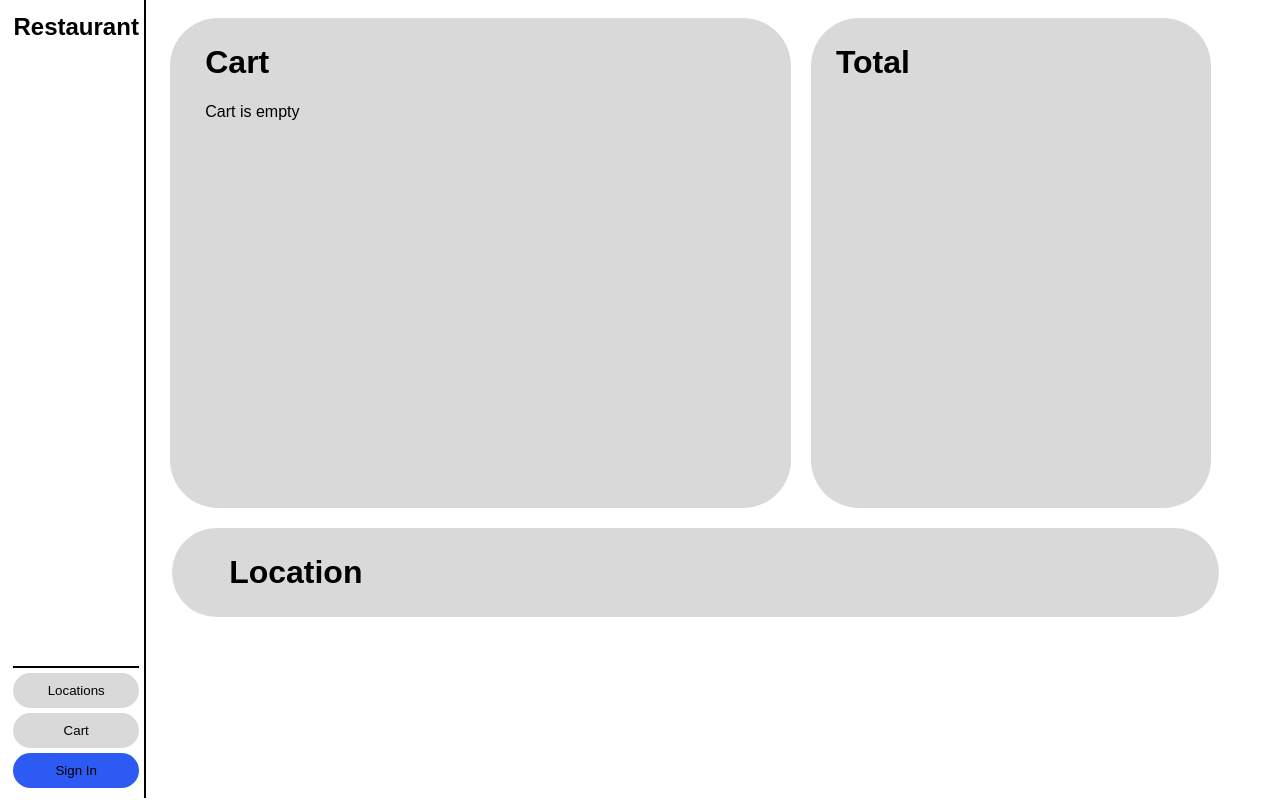
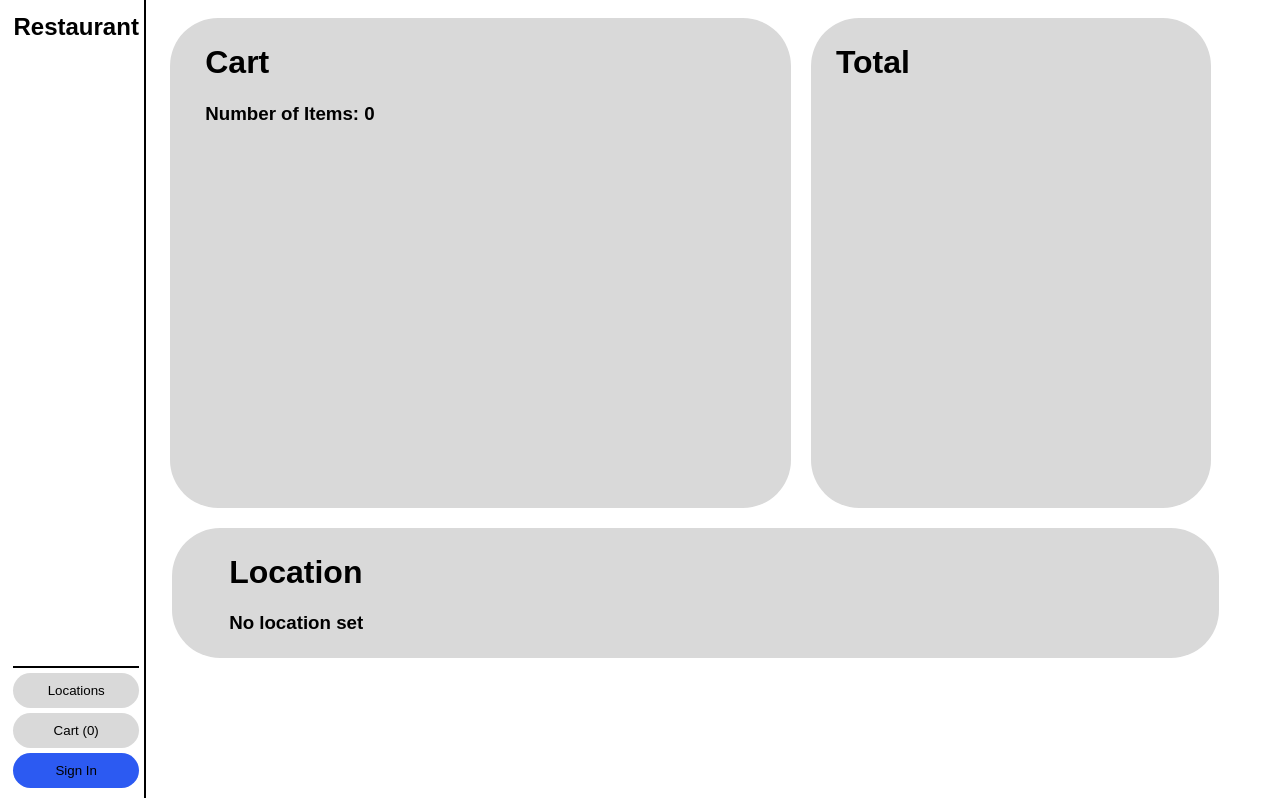
Before and after one commit to nmalicki/restaurant, a PHP site: page /restaurant/cart.php in a window 1280 px wide. Run offline with PHP 8.4, Linux system fonts and the light colour scheme; data comes from the database, SQL or seed files in the repository.

Commit message:
updates to cart and location setting functionality

```diff
--- a/cart.php
+++ b/cart.php
@@ -3,12 +3,40 @@
     <?php
     include "header.php";
     require "shared/dbConnect.php";
-    $sql = "SELECT orders.`orderId`, `dishId`, dish.menuId FROM `dish`, `orders`, menuItem, ingredient WHERE orders.orderId = 12 AND dish.orderId = orders.orderId and dish.menuId = menuitem.menuItemId;";
-    //partial sql statement, not done or working rn
-    /*
-     * Click nbfs://nbhost/SystemFileSystem/Templates/Licenses/license-default.txt to change this license
-     * Click nbfs://nbhost/SystemFileSystem/Templates/Scripting/EmptyPHP.php to edit this template
-     */
+
+    if(isset($_SESSION['orderId']) == false){
+        $sql ="SELECT `AUTO_INCREMENT` FROM  INFORMATION_SCHEMA.TABLES WHERE TABLE_SCHEMA = 'restaurant' AND TABLE_NAME  = 'orders';";
+        $result = queryDb($sql);
+        if ($result->num_rows > 0) {
+            while ($row = $result->fetch_assoc()) {
+                $orderId = $row['AUTO_INCREMENT'];
+            }
+        } else {
+            echo "0 results";
+        }
+        $_SESSION['orderId'] = $orderId;
+    }
+
+
+    $sql = "SELECT menuItemName, dish.quantity FROM dish, orders, menuItem WHERE orders.orderId = " . $_SESSION['orderId'] . " AND dish.orderId = orders.orderId and dish.menuId = menuitem.menuItemId;";
+    $result = queryDb($sql);
+    $dishes = [];
+    if ($result->num_rows > 0) {
+        while ($row = $result->fetch_assoc()) {
+            array_push($dishes, $row["menuItemName"], $row["quantity"]);
+        }
+    }
+
+    $dishesJson = json_encode($dishes);
+    echo "<script> cart = $dishesJson;</script>";
+
+    if(isset($_SESSION['location'])){
+        $locationJson = json_encode($_SESSION['location']);
+    echo "<script> cartLocation = $locationJson;</script>";
+    }
+    else{
+        //create button that sends them to location page
+    }
 
     ?>
 </head>
--- a/customer/cart.css
+++ b/customer/cart.css
@@ -31,6 +31,7 @@ Click nbfs://nbhost/SystemFileSystem/Templates/Other/CascadeStyleSheet.css to ed
 
 #cart{
     width:55%;
+    overflow-y: scroll;
 }
 #totals{
     width: 35%;
@@ -39,3 +40,17 @@ Click nbfs://nbhost/SystemFileSystem/Templates/Other/CascadeStyleSheet.css to ed
     margin-left: 13%;
     width: 82%;
 }
+
+.cartSubDiv{
+    display: flex;
+    justify-content: space-between;
+    margin-right: 2%;
+    border-bottom: 2px solid black;
+}
+
+.smallInput{
+    width: 10%;
+    border: 1px solid black ;
+    background-color: var(--main);
+    margin-top:2%;
+}
--- a/customer/location.css
+++ b/customer/location.css
@@ -50,3 +50,16 @@ button.aLocation{
     margin-top: 1%;
     background-color: var(--accent);
 }
+
+
+.locationForm{
+    width: 100%;
+}
+
+.hidden{
+    display: none;
+}
+
+.locationP{
+    margin-left: 5%;
+}
--- a/header.php
+++ b/header.php
@@ -26,7 +26,16 @@
     </div>
 
     <div id="signInContainer">
-<?php include 'customer/signInPopUp.php'; ?>
+<?php include 'customer/signInPopUp.php';
+    if(isset($_SESSION['numDishes']) == false){
+        $_SESSION['numDishes'] = 0;
+    }
+    echo "<script>numDishes = " . $_SESSION['numDishes'] . ";</script>";
+    if(isset($_SESSION['orderId'])){
+        echo "<script>console.log('orderId set');</script>";
+    }
+
+?>
     </div>
 
 </nav>
--- a/locations.php
+++ b/locations.php
@@ -7,6 +7,7 @@
     <body>
 
         <h1>Locations</h1>
+
         <div id="mountingDiv"></div>
         <?php
         //db call to get information and number of locations
--- a/shared/dbConnect.php
+++ b/shared/dbConnect.php
@@ -70,4 +70,37 @@ function loginDB($sql, $user, $pwd) {
     }
     return $message;
 }
+
+function checkOrCreateOrder() {
+    if (isset($_SESSION['location'])) {
+            $location = $_SESSION['location'][0];
+        } else {
+            $location = "NULL";
+        }
+
+        if (isset($_SESSION['customerId'])) {
+            $customerId = $_SESSION['customerId'];
+        } else {
+            $customerId = "NULL";
+    }
+
+    if (isset($_SESSION['orderId']) == false) {
+        $sql = "SELECT `AUTO_INCREMENT` FROM  INFORMATION_SCHEMA.TABLES WHERE TABLE_SCHEMA = 'restaurant' AND TABLE_NAME  = 'orders';";
+        $result = queryDb($sql);
+        if ($result->num_rows > 0) {
+            while ($row = $result->fetch_assoc()) {
+                $orderId = $row['AUTO_INCREMENT'];
+            }
+        }
+        $_SESSION['orderId'] = $orderId;
+
+
+
+        $sql = "INSERT INTO `orders` (`orderId`, `date`, `customerId`, `locationId`) VALUES (" . $_SESSION['orderId'] . ", '" . date("Y-m-d") . "', " . $customerId . ", " . $location . ");";
+        $result = modifyDb($sql);
+    } else {
+        $sql = "UPDATE `orders` SET `customerId`= $customerId, `locationId` = $location WHERE orders.orderid =  " . $_SESSION['orderId'] . ";";
+        $result = modifyDb($sql);
+    }
+}
 ?>
--- a/shared/scripts.js
+++ b/shared/scripts.js
@@ -2,11 +2,6 @@
  * Click nbfs://nbhost/SystemFileSystem/Templates/Licenses/license-default.txt to change this license
  * Click nbfs://nbhost/SystemFileSystem/Templates/Other/javascript.js to edit this template
  */
-var cart = sessionStorage.getItem("cart");
-if (cart == null) {
-    cart = "";
-    sessionStorage.setItem("cart", cart);
-}
 
 var userLat = sessionStorage.getItem("lat");
 var userLong = sessionStorage.getItem("long");
@@ -90,8 +85,9 @@ function mapDistance(lat1, lon1, lat2, lon2, unit) {//from https://www.geodataso
     }
 }
 
-function setRestaurant(location) {
-    sessionStorage.setItem("setRestaurant", location);
+function storeRestaurant(i) {
+    sessionStorage.setItem("setRestaurant", jsonLocations[i]);
+    //change button class as well
     console.log("Location set to", sessionStorage.getItem("setRestaurant"));
 }
 
@@ -120,10 +116,24 @@ function locationElementMaker() {
         let setRestaurantButton = document.createElement("button");
         setRestaurantButton.innerHTML = "Order Here";
 
-        setRestaurantButton.setAttribute("onclick", "setRestaurant('" + thisLocation + "')"); //***setting to last location in array***
+        temp = thisLocation;
+        setRestaurantButton.setAttribute("onclick", "storeRestaurant(" + temp[i] + ")");
         setRestaurantButton.className = "aLocation";
 
-        div.appendChild(setRestaurantButton);
+        let form = document.createElement("form");
+        form.setAttribute("method", "POST");
+        form.setAttribute("action", "locationAction.php");
+        form.className = "locationForm";
+        form.appendChild(setRestaurantButton);
+
+        hidden = document.createElement("input");
+        hidden.className = "hidden";
+        hidden.value = thisLocation;
+        hidden.name = "set_location";
+
+        form.appendChild(hidden);
+
+        div.appendChild(form);
 
         document.getElementById("mountingDiv").appendChild(div);
     }
@@ -132,7 +142,7 @@ function locationElementMaker() {
 }
 
 function goToMenuItem(menuItemId) {
-    console.log(menuItemId);
+    //console.log(menuItemId);
     window.location.href = "http://localhost/restaurant/menuItem.php?Id=" + menuItemId
 }
 
@@ -201,14 +211,6 @@ function unsavedAccountChanges() {
 
 
 function addToCart(item) { //session storage is not storing between pages
-    cart = sessionStorage.getItem("cart");
-    if (cart == "") {
-        cart = item;
-        sessionStorage.setItem("cart", cart);
-    } else {
-        cart += ", " + item;
-        sessionStorage.setItem("cart", cart);
-    }
     updateCartButton();
     //redirect back to index
 }
@@ -280,26 +282,6 @@ function menuItem(ingredients) { //switch buttons to toggle buttons https://stac
 
         thisLabel.appendChild(thisCheckBox);
         ing.appendChild(thisLabel);
-
-        /*
-         let thisButton = document.createElement("button");
-         thisButton.className = "regularMenu";
-         thisButton.id = thisIngredient[3];
-         thisButton.setAttribute("onclick",  "toggleButton('" + thisIngredient[3] + "')");
-         thisButton.innerHTML = thisIngredient[3];
-         thisButton.setAttribute("type", "button");
-         if(thisIngredient[4] == 0){ //out of stock
-         thisButton.className += " outOfStock";
-         thisButton.disabled = true;
-         }
-         if(thisIngredient[5] == 0){ //not included
-         thisButton.className += " notIncluded"
-         }
-         if(thisIngredient[6] == 1){ //extra charge
-         thisButton.className += " extra";
-         thisButton.innerHTML += " +$";
-         }
-         ing.appendChild(thisButton);   */
     }
     let plusB = document.getElementById("plus");
     plusB.setAttribute("onclick", "increase()");
@@ -310,26 +292,48 @@ function menuItem(ingredients) { //switch buttons to toggle buttons https://stac
 
 function updateCartButton() {
     button = document.getElementById("cartButton");
-    cart = sessionStorage.getItem("cart");
-    cart = cart.split(",");
-    if (cart.length > 0) {
-        if (cart[0].localeCompare('') === 0) {
-            button.innerHTML = "Cart";
-        } else {
-            button.innerHTML = "Cart (" + cart.length + ")";
-        }
-    } else {
-        console.log(cart, "cart is empty");
+    try{
+        button.innerHTML = "Cart (" + numDishes + ")";
+    }
+    catch(ReferenceError){
+        button.innerHTML = "Cart";
     }
 }
 
 
 function populateCart() {
-    cart = sessionStorage.getItem("cart");
-    p = document.getElementById("cartList");
-    if (cart === null || cart === "") {
+    div = document.getElementById("cartList");
+    h = document.createElement("h3");
+    h.innerHTML = "Number of Items: " + cart.length/2;
+    div.appendChild(h);
+    if (cart === null) {
+        let p = document.createElement("p");
         p.innerHTML = "Cart is empty";
+        div.appendChild(p);
     } else {
-        p.innerHTML = cart;
+        for(i = 0; i < cart.length; i+=2){
+            let subDiv = document.createElement("div");
+            subDiv.className = "cartSubDiv";
+            let p = document.createElement("p");
+            p.innerHTML = cart[i];
+            subDiv.appendChild(p);
+            let inp = document.createElement("input");
+            inp.value = cart[i+1];
+            inp.className = "smallInput";
+            subDiv.appendChild(inp);
+
+            div.appendChild(subDiv);
+        }
     }
+
+    let locationDiv = document.getElementById("locationInfo");
+    let locationP = document.createElement("h3");
+    locationP.className = "locationP";
+    try{
+        locationP.innerHTML = cartLocation.split(",")[1];
+    }
+    catch(ReferenceError){
+        locationP.innerHTML = "No location set";
+    }
+    locationDiv.appendChild(locationP);
 }
--- a/signInAction.php
+++ b/signInAction.php
@@ -30,9 +30,11 @@ if ($result->num_rows == 1) {
             $exportFamilyName = json_encode($_SESSION["familyName"]);
             $exportPayment = json_encode($_SESSION["paymentInfo"]);
 
+            checkOrCreateOrder();
 
 
-              echo "<script type='text/javascript'> email= $exportEmail; givenName = $exportName;  familyName = $exportFamilyName; paymentInfo = $exportPayment; signedIn( '". $row["givenName"] ."'); </script>";
+
+             echo "<script type='text/javascript'> email= $exportEmail; givenName = $exportName;  familyName = $exportFamilyName; paymentInfo = $exportPayment; signedIn( '". $_SESSION['givenName'] ."'); </script>";
         } else {
             echo "<h1 class='logInFeedback'>Invalid username or password.</h1>";
             echo "<a class='logLink backLink' href='index.php'>< Back</a>";
```
Also changed, not shown: locationAction.php (added, +18 -0 lines), menuAction.php (+7 -35 lines). Lines whose indentation alone changed are shown as unchanged.
